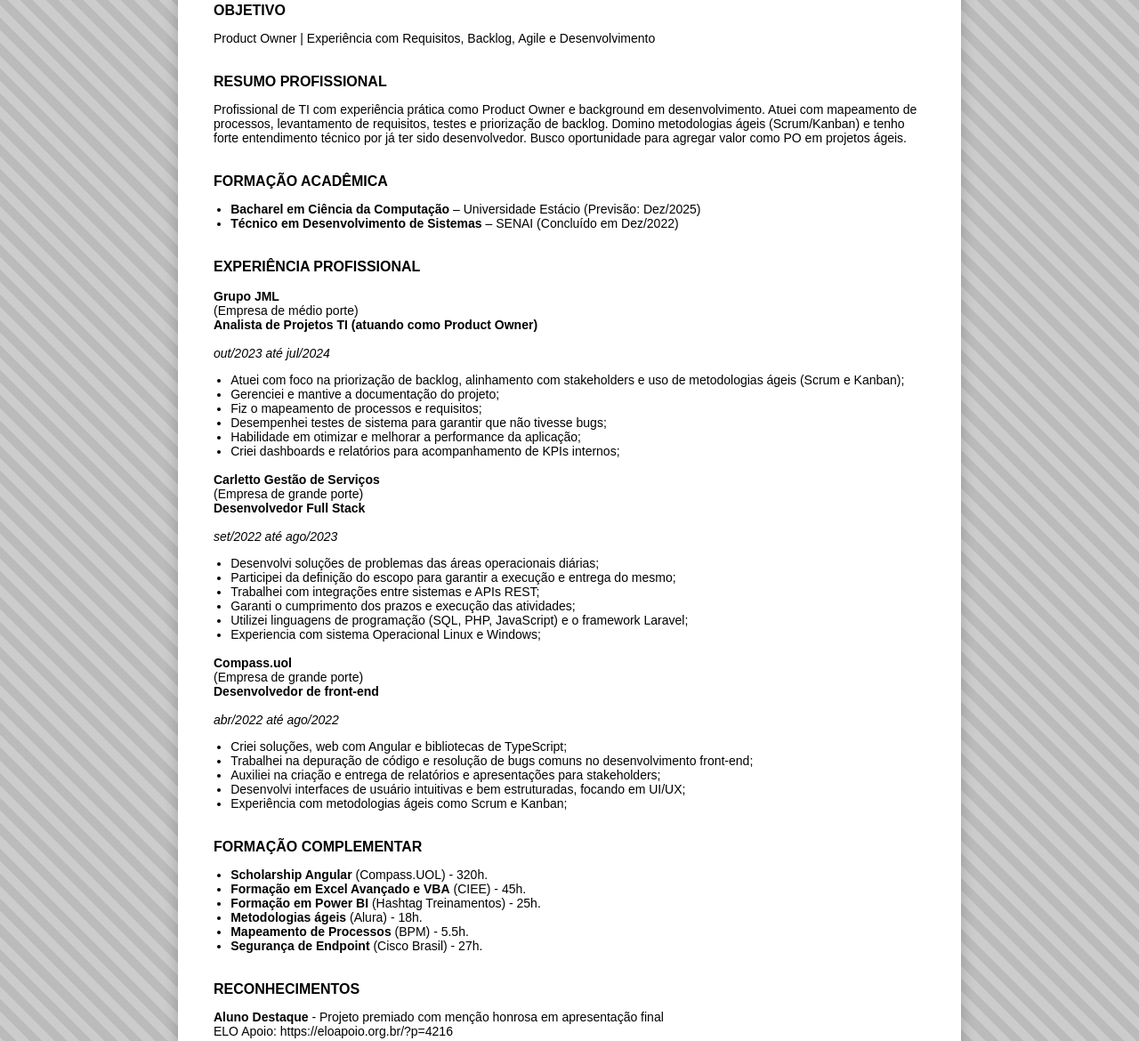
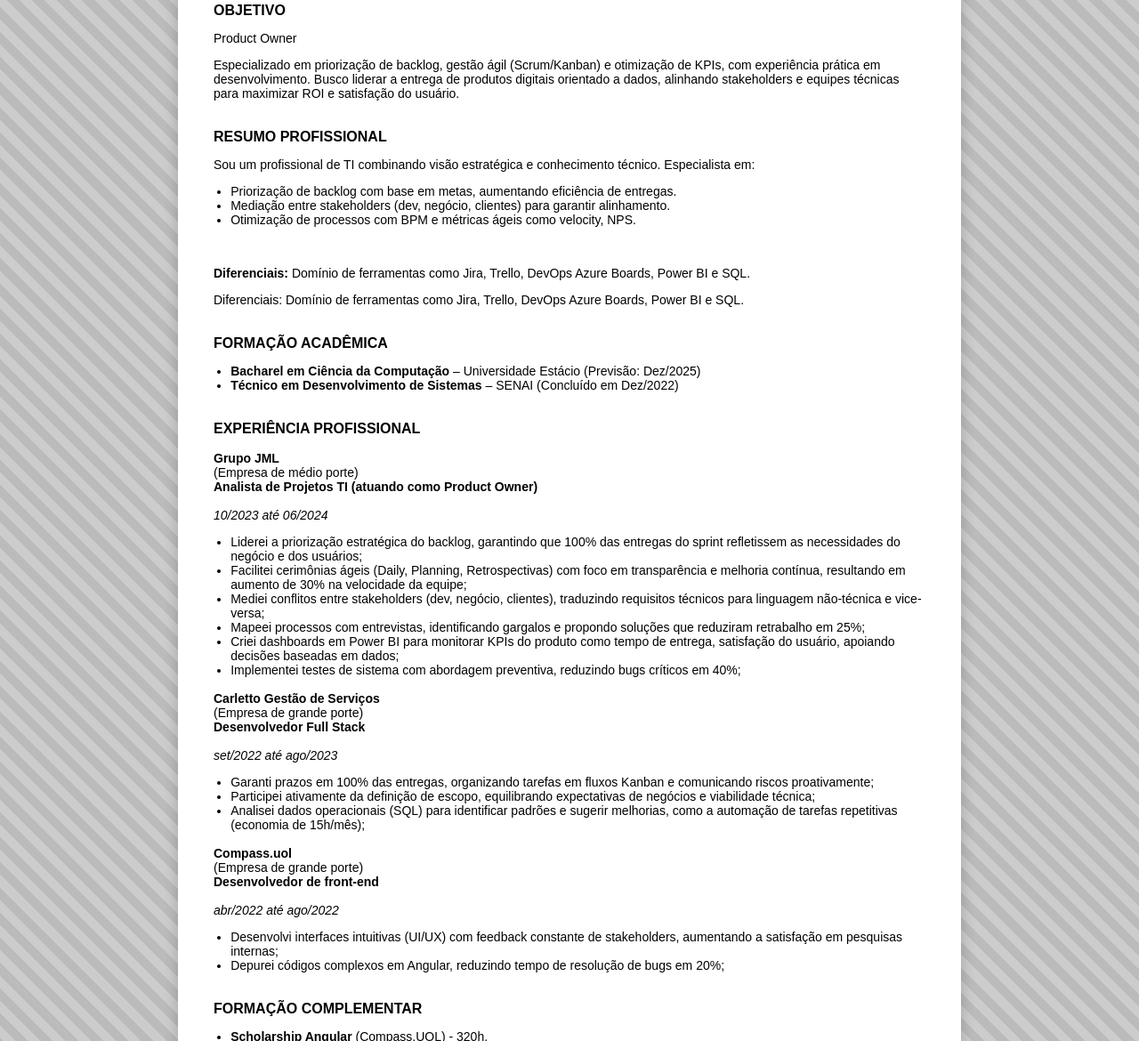
Before and after one commit to JhonLight/PRODUCT-OWNER, a plain HTML site: page index.html in a window 1280 px wide. Shown: the part 187-1357 px from the top of the page at 89% size. Drawn offline with Linux system fonts and the light colour scheme.

Commit message:
Melhoria continua

```diff
--- a/index.html
+++ b/index.html
@@ -89,17 +89,22 @@
 
         <section>
             <p class="titulo-secao">Objetivo</p>
-            <p>Product Owner | Experiência com Requisitos, Backlog, Agile e Desenvolvimento</p>
+            <p>Product Owner</p>
+            <p>Especializado em priorização de backlog, gestão ágil (Scrum/Kanban) e otimização de KPIs, com experiência prática em desenvolvimento. Busco liderar a entrega de produtos digitais orientado a dados, alinhando stakeholders e equipes técnicas para maximizar ROI e satisfação do usuário.</p>
         </section>
 
         <section>
             <p class="titulo-secao">Resumo Profissional</p>
             <p>
-                Profissional de TI com experiência prática como Product Owner e background em desenvolvimento.
-                Atuei com mapeamento de processos, levantamento de requisitos, testes e priorização de backlog.
-                Domino metodologias ágeis (Scrum/Kanban) e tenho forte entendimento técnico por já ter sido
-                desenvolvedor.
-                Busco oportunidade para agregar valor como PO em projetos ágeis.
+                Sou um profissional de TI combinando visão estratégica e conhecimento técnico. Especialista em:<br>
+ <ul>
+                <li>Priorização de backlog com base em metas, aumentando eficiência de entregas.</li>
+                <li>Mediação entre stakeholders (dev, negócio, clientes) para garantir alinhamento.</li>
+                <li>Otimização de processos com BPM e métricas ágeis como velocity, NPS.</li>
+            </ul>
+            <br>
+            <p ><strong>Diferenciais:</strong> Domínio de ferramentas como Jira, Trello, DevOps Azure Boards, Power BI e SQL.</p>
+Diferenciais: Domínio de ferramentas como Jira, Trello, DevOps Azure Boards, Power BI e SQL.
             </p>
         </section>
 
@@ -119,15 +124,19 @@
                     <strong>Grupo JML</strong> <span>(Empresa de médio porte)</span>
                 </div>
                 <strong>Analista de Projetos TI (atuando como Product Owner)</strong><br>
-                <em>out/2023 até jul/2024</em>
+                <em>10/2023 até 06/2024</em>
                 <ul>
-                    <li>Atuei com foco na priorização de backlog, alinhamento com stakeholders e uso de metodologias
-                        ágeis (Scrum e Kanban);</li>
-                    <li>Gerenciei e mantive a documentação do projeto;</li>
-                    <li>Fiz o mapeamento de processos e requisitos;</li>
-                    <li>Desempenhei testes de sistema para garantir que não tivesse bugs;</li>
-                    <li>Habilidade em otimizar e melhorar a performance da aplicação;</li>
-                    <li>Criei dashboards e relatórios para acompanhamento de KPIs internos;</li>
+                    <li>Liderei a priorização estratégica do backlog, garantindo que 100% das entregas do sprint refletissem as
+necessidades do negócio e dos usuários;</li>
+                    <li>Facilitei cerimônias ágeis (Daily, Planning, Retrospectivas) com foco em transparência e melhoria
+contínua, resultando em aumento de 30% na velocidade da equipe;</li>
+                    <li>Mediei conflitos entre stakeholders (dev, negócio, clientes), traduzindo requisitos técnicos para
+linguagem não-técnica e vice-versa;</li>
+                    <li>Mapeei processos com entrevistas, identificando gargalos e propondo soluções que reduziram
+retrabalho em 25%;</li>
+                    <li>Criei dashboards em Power BI para monitorar KPIs do produto como tempo de entrega, satisfação do
+usuário, apoiando decisões baseadas em dados;</li>
+                    <li>Implementei testes de sistema com abordagem preventiva, reduzindo bugs críticos em 40%;</li>
                 </ul>
             </div>
 
@@ -136,12 +145,12 @@
                 <strong>Desenvolvedor Full Stack</strong><br>
                 <em>set/2022 até ago/2023</em>
                 <ul>
-                    <li>Desenvolvi soluções de problemas das áreas operacionais diárias;</li>
-                    <li>Participei da definição do escopo para garantir a execução e entrega do mesmo;</li>
-                    <li>Trabalhei com integrações entre sistemas e APIs REST;</li>
-                    <li>Garanti o cumprimento dos prazos e execução das atividades;</li>
-                    <li>Utilizei linguagens de programação (SQL, PHP, JavaScript) e o framework Laravel; </li>
-                    <li>Experiencia com sistema Operacional Linux e Windows;</li>
+                    <li>Garanti prazos em 100% das entregas, organizando tarefas em fluxos Kanban e comunicando riscos
+proativamente;</li>
+                    <li>Participei ativamente da definição de escopo, equilibrando expectativas de negócios e viabilidade
+técnica;</li>
+                    <li>Analisei dados operacionais (SQL) para identificar padrões e sugerir melhorias, como a automação de
+tarefas repetitivas (economia de 15h/mês);</li>
                 </ul>
             </div>
 
@@ -150,11 +159,9 @@
                 <strong>Desenvolvedor de front-end</strong><br>
                 <em>abr/2022 até ago/2022</em>
                 <ul>
-                    <li>Criei soluções, web com Angular e bibliotecas de TypeScript;</li>
-                    <li>Trabalhei na depuração de código e resolução de bugs comuns no desenvolvimento front-end;</li>
-                    <li>Auxiliei na criação e entrega de relatórios e apresentações para stakeholders;</li>
-                    <li>Desenvolvi interfaces de usuário intuitivas e bem estruturadas, focando em UI/UX;</li>
-                    <li>Experiência com metodologias ágeis como Scrum e Kanban;</li>
+                    <li>Desenvolvi interfaces intuitivas (UI/UX) com feedback constante de stakeholders, aumentando a
+satisfação em pesquisas internas;</li>
+                    <li>Depurei códigos complexos em Angular, reduzindo tempo de resolução de bugs em 20%;</li>
                 </ul>
             </div>
         </section>
@@ -173,13 +180,18 @@
 
         <section>
             <p class="titulo-secao">RECONHECIMENTOS</p>
-            <p ><strong>Aluno Destaque</strong> -  Projeto premiado com menção honrosa em apresentação final<br><span class="info-contato">ELO Apoio: <a  href="https://eloapoio.org.br/?p=4216" target="_blank">https://eloapoio.org.br/?p=4216</a></span></p>
+            <p ><strong>Aluno Destaque</strong> -   Projeto com desenvolvimento de MVP, foco em priorização de valor,
+premiado com menção honrosa na apresentação final<br><span class="info-contato">ELO Apoio: <a  href="https://eloapoio.org.br/?p=4216" target="_blank">https://eloapoio.org.br/?p=4216</a></span></p>
         </section>
 
         <section>
             <p class="titulo-secao">COMPETÊNCIAS TÉCNICAS</p>
-            <p>Scrum, Kanban, Jira, Trello, SQL, PHP, Laravel, Angular, TypeScript, Power BI, BPM, Testes de
-                Software, Git, Excel Avançado, Google Sheets Avançado, API REST, Documentação Técnica.</p>
+                <li><strong>Gestão Ágil:</strong> Scrum, Kanban, Jira, Trello, DevOps Azure (priorização de backlog, métricas de sprint).</li>
+                <li><strong>Análise de Dados:</strong> Power BI, SQL, Excel (tomada de decisão baseada em dados).</li>
+                <li><strong>Documentação & Processos:</strong> BPM, APIs, Documentação Técnica (clareza para stakeholders).</li>
+                <li><strong>Liderança:</strong> Facilitação de cerimônias ágeis e alinhamento de times multidisciplinares.</li>
+                <li><strong>Comunicação:</strong>  Tradução de requisitos técnicos como APIs para linguagem de negócios.</li>
+                <li><strong>Pensamento Analítico:</strong> Uso de SQL e Power BI para identificar oportunidades de melhoria.</li>
         </section>
     </div>
 </body>
```
